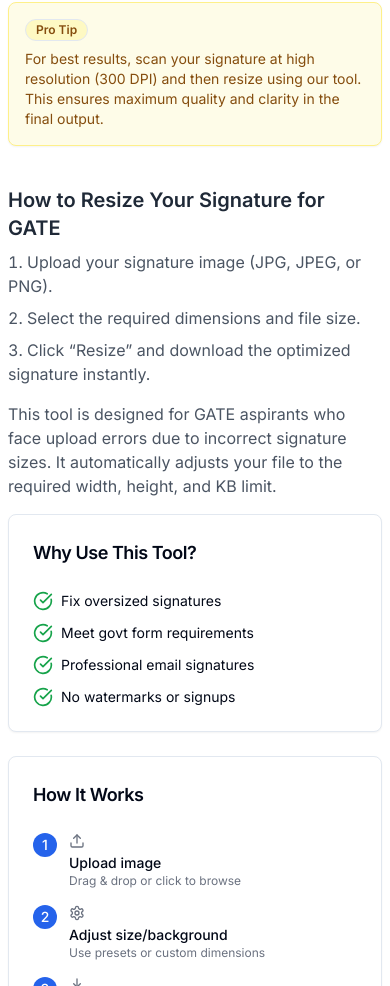
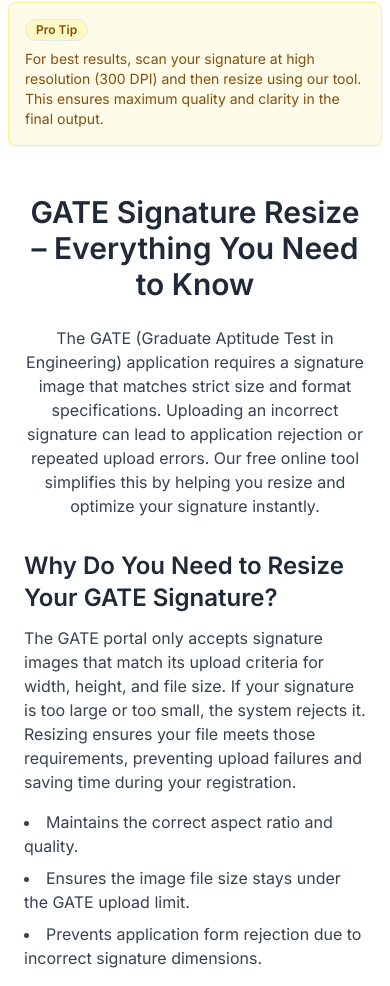
Before and after one commit to AnmolSharma-user/SignatureResize, a React (Vite) app: page /gate-signature-resize in a window 390 px wide. Shown: the part 1860-2846 px from the top of the page. Built offline with nearby package versions, Linux system fonts and the light colour scheme; a web font is replaced by a local one.

Commit message:
Update GateSignatureResize.tsx

```diff
--- a/src/pages/GateSignatureResize.tsx
+++ b/src/pages/GateSignatureResize.tsx
@@ -58,22 +58,87 @@ const GateSignatureResize = () => {
               <MainContent activeTab="gate" />
 
               {/* ✅ Optional Extra Content Section */}
-              <section className="mt-10">
-                <h3 className="text-xl font-semibold mb-2 text-gray-800">
-                  How to Resize Your Signature for GATE
-                </h3>
-                <ol className="list-decimal list-inside text-gray-600 space-y-2">
-                  <li>Upload your signature image (JPG, JPEG, or PNG).</li>
-                  <li>Select the required dimensions and file size.</li>
-                  <li>Click “Resize” and download the optimized signature instantly.</li>
-                </ol>
+              {/* ✅ Informational Content Section */}
+<section className="mt-12 px-4 sm:px-6 lg:px-8 text-gray-700">
+  {/* Header */}
+  <h2 className="text-3xl font-semibold text-gray-800 text-center mb-6">
+    GATE Signature Resize – Everything You Need to Know
+  </h2>
 
-                <p className="mt-4 text-gray-600">
-                  This tool is designed for GATE aspirants who face upload errors due to incorrect
-                  signature sizes. It automatically adjusts your file to the required width, height,
-                  and KB limit.
-                </p>
-              </section>
+  {/* Introduction */}
+  <p className="max-w-3xl mx-auto text-center mb-8">
+    The GATE (Graduate Aptitude Test in Engineering) application requires a signature image
+    that matches strict size and format specifications. Uploading an incorrect signature can
+    lead to application rejection or repeated upload errors. Our free online tool simplifies
+    this by helping you resize and optimize your signature instantly.
+  </p>
+
+  {/* Why We Need GATE Signature Resize */}
+  <div className="max-w-4xl mx-auto mb-12">
+    <h3 className="text-2xl font-semibold text-gray-800 mb-3">
+      Why Do You Need to Resize Your GATE Signature?
+    </h3>
+    <p className="text-gray-700 mb-4">
+      The GATE portal only accepts signature images that match its upload criteria for width, height,
+      and file size. If your signature is too large or too small, the system rejects it.
+      Resizing ensures your file meets those requirements, preventing upload failures
+      and saving time during your registration.
+    </p>
+    <ul className="list-disc list-inside space-y-2">
+      <li>Maintains the correct aspect ratio and quality.</li>
+      <li>Ensures the image file size stays under the GATE upload limit.</li>
+      <li>Prevents application form rejection due to incorrect signature dimensions.</li>
+    </ul>
+  </div>
+
+  {/* How to Resize Section */}
+  <div className="max-w-4xl mx-auto">
+    <h3 className="text-2xl font-semibold text-gray-800 mb-3">
+      How to Resize Your Signature for GATE
+    </h3>
+    <p className="text-gray-700 mb-4">
+      Follow these simple steps to resize your signature using our GATE Signature Resize Tool:
+    </p>
+    <ol className="list-decimal list-inside space-y-3 text-gray-700">
+      <li>
+        <strong>Step 1:</strong> Upload your signature image (JPG, JPEG, or PNG format).
+        <div className="my-3">
+          <img
+            src="/images/gate-step1-upload.png"
+            alt="Upload signature step in GATE Signature Resize Tool"
+            className="rounded-xl shadow-md border mx-auto"
+          />
+        </div>
+      </li>
+      <li>
+        <strong>Step 2:</strong> Select the required dimensions and file size (or use auto-resize).
+        <div className="my-3">
+          <img
+            src="/images/gate-step2-settings.png"
+            alt="Select dimensions step in GATE Signature Resize Tool"
+            className="rounded-xl shadow-md border mx-auto"
+          />
+        </div>
+      </li>
+      <li>
+        <strong>Step 3:</strong> Click “Resize” and download the optimized signature instantly.
+        <div className="my-3">
+          <img
+            src="/images/gate-step3-download.png"
+            alt="Download resized signature in GATE tool"
+            className="rounded-xl shadow-md border mx-auto"
+          />
+        </div>
+      </li>
+    </ol>
+
+    <p className="mt-6 text-gray-700">
+      Our tool automatically adjusts your image to the official GATE requirements for width, height,
+      and file size — ensuring 100% compliance without losing clarity.
+    </p>
+  </div>
+</section>
+
             </div>
 
             <div className="lg:col-span-1 order-2 lg:order-2">
```
